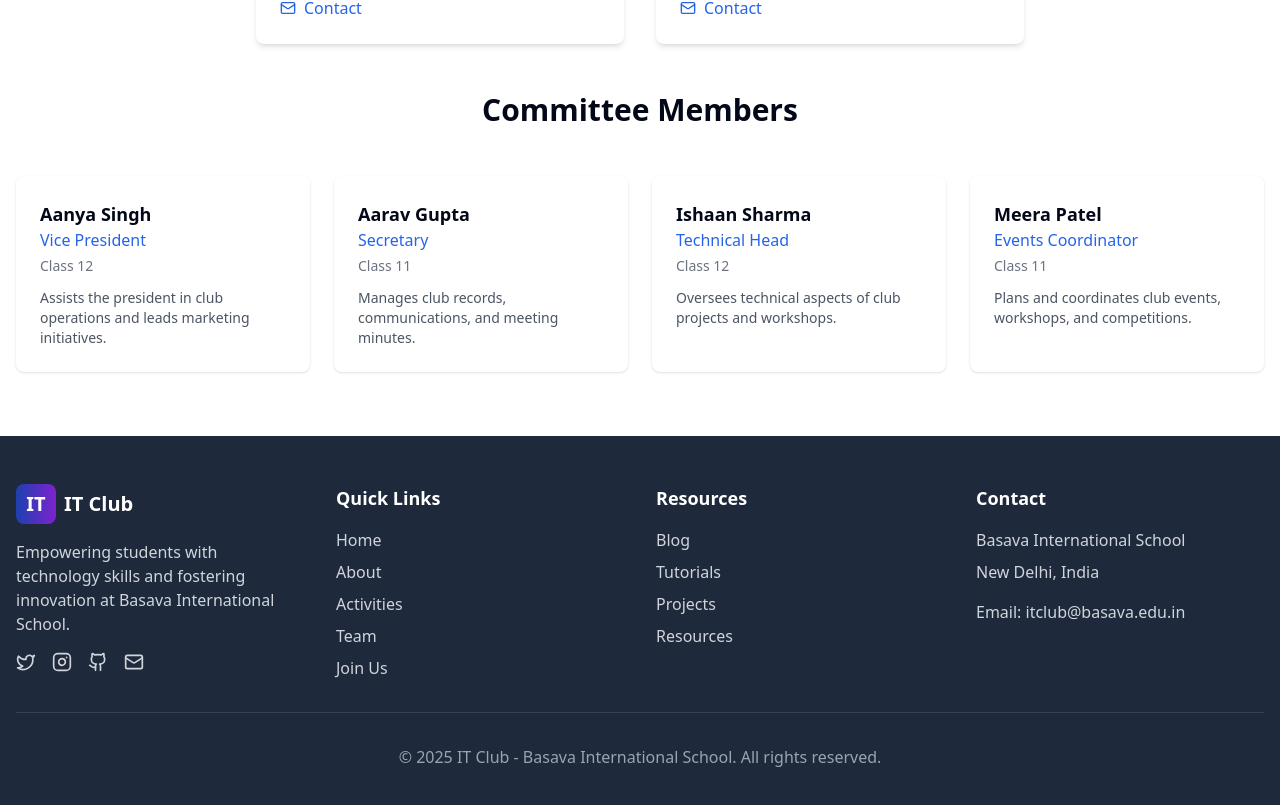
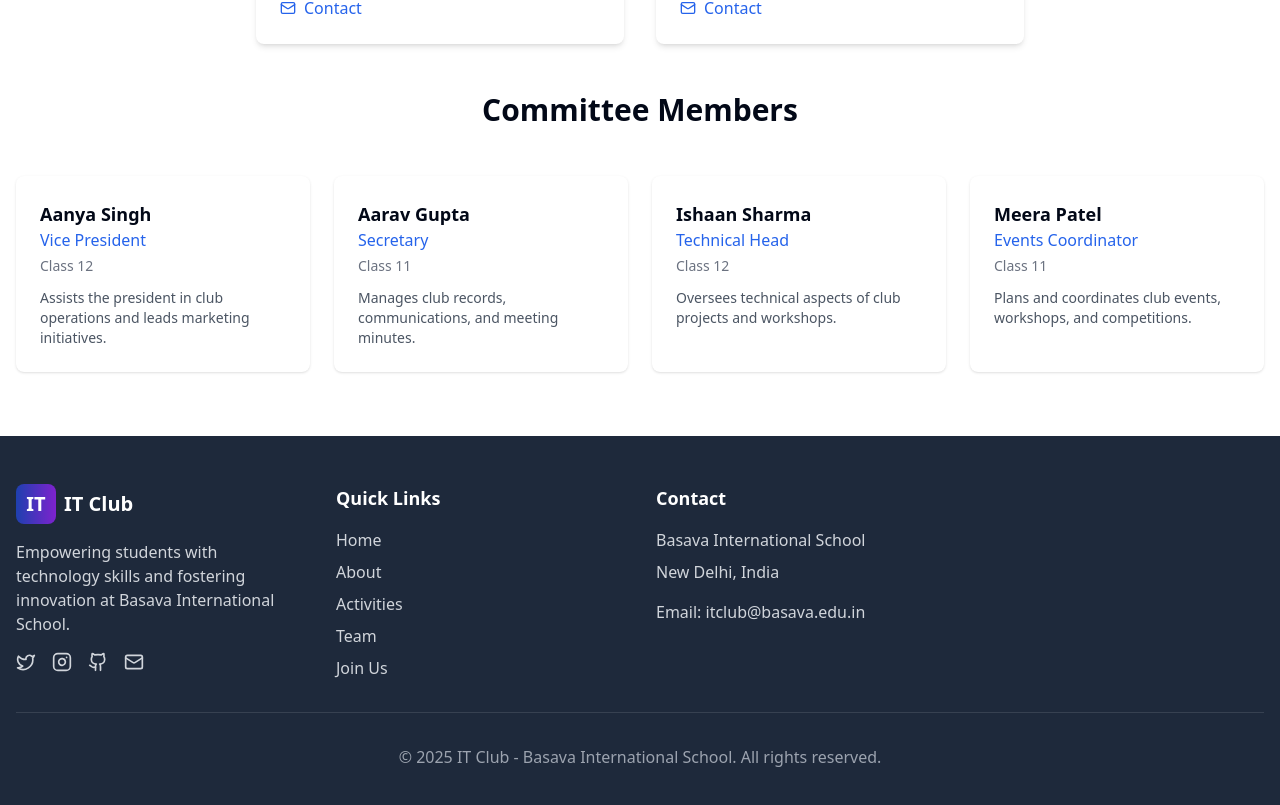
Before and after one commit to Reyansh-Varshney/basavaitclub, a React (Vite) app: page /team in a window 1280 px wide. Shown: the part 1465-2270 px from the top of the page. Built offline with nearby package versions, Linux system fonts and the light colour scheme.

Commit message:
Visual edit in Lovable
Edited UI in Lovable

```diff
--- a/src/components/Footer.tsx
+++ b/src/components/Footer.tsx
@@ -1,11 +1,8 @@
-
 import React from 'react';
 import { Link } from 'react-router-dom';
 import { Twitter, Instagram, Github, Mail } from 'lucide-react';
-
 const Footer = () => {
-  return (
-    <footer className="bg-itclub-dark text-white py-12">
+  return <footer className="bg-itclub-dark text-white py-12">
       <div className="container mx-auto px-4">
         <div className="grid grid-cols-1 md:grid-cols-4 gap-8">
           <div className="space-y-4">
@@ -55,23 +52,7 @@ const Footer = () => {
             </ul>
           </div>
 
-          <div>
-            <h3 className="font-bold text-lg mb-4">Resources</h3>
-            <ul className="space-y-2">
-              <li>
-                <a href="#" className="text-gray-300 hover:text-white">Blog</a>
-              </li>
-              <li>
-                <a href="#" className="text-gray-300 hover:text-white">Tutorials</a>
-              </li>
-              <li>
-                <a href="#" className="text-gray-300 hover:text-white">Projects</a>
-              </li>
-              <li>
-                <a href="#" className="text-gray-300 hover:text-white">Resources</a>
-              </li>
-            </ul>
-          </div>
+
 
           <div>
             <h3 className="font-bold text-lg mb-4">Contact</h3>
@@ -85,8 +66,6 @@ const Footer = () => {
           <p>© {new Date().getFullYear()} IT Club - Basava International School. All rights reserved.</p>
         </div>
       </div>
-    </footer>
-  );
+    </footer>;
 };
-
 export default Footer;
```
